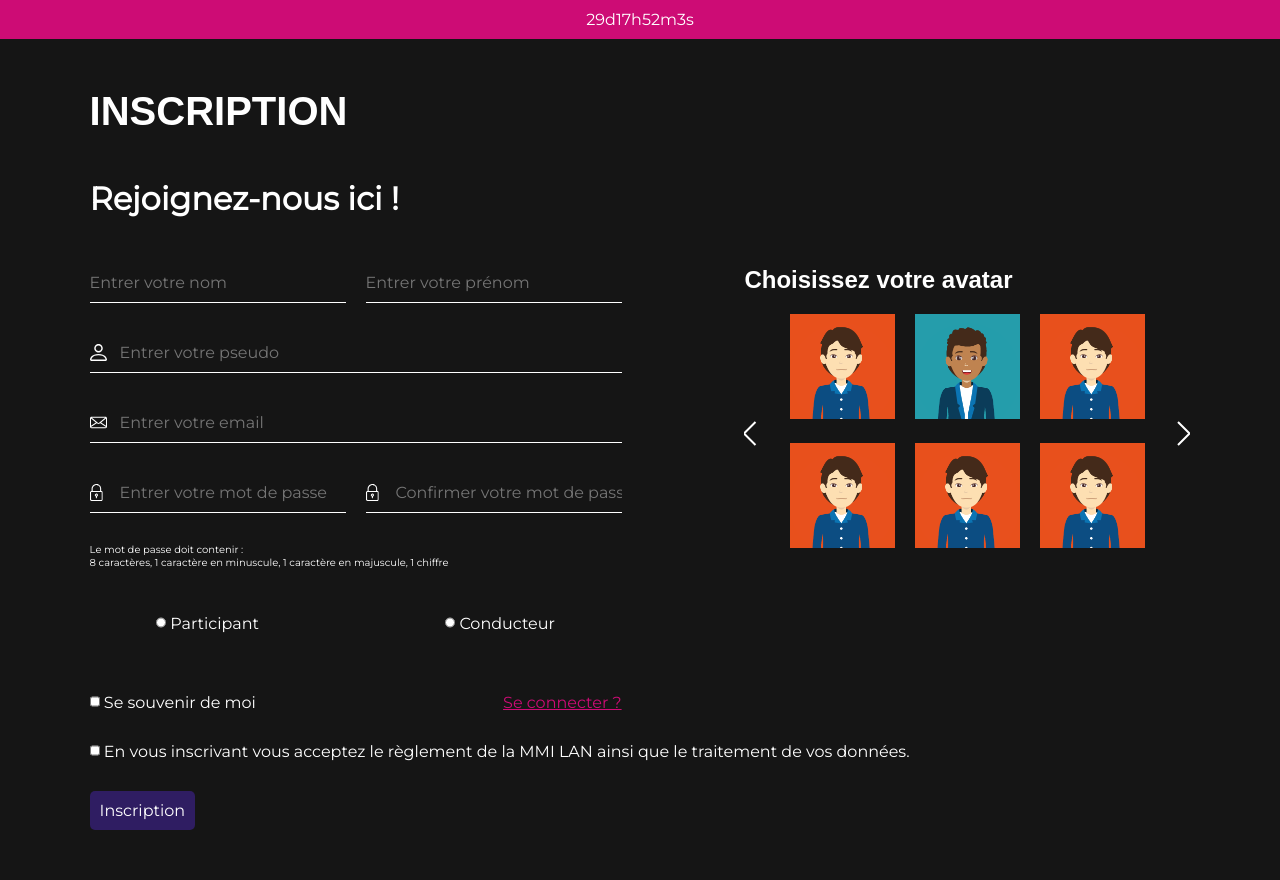
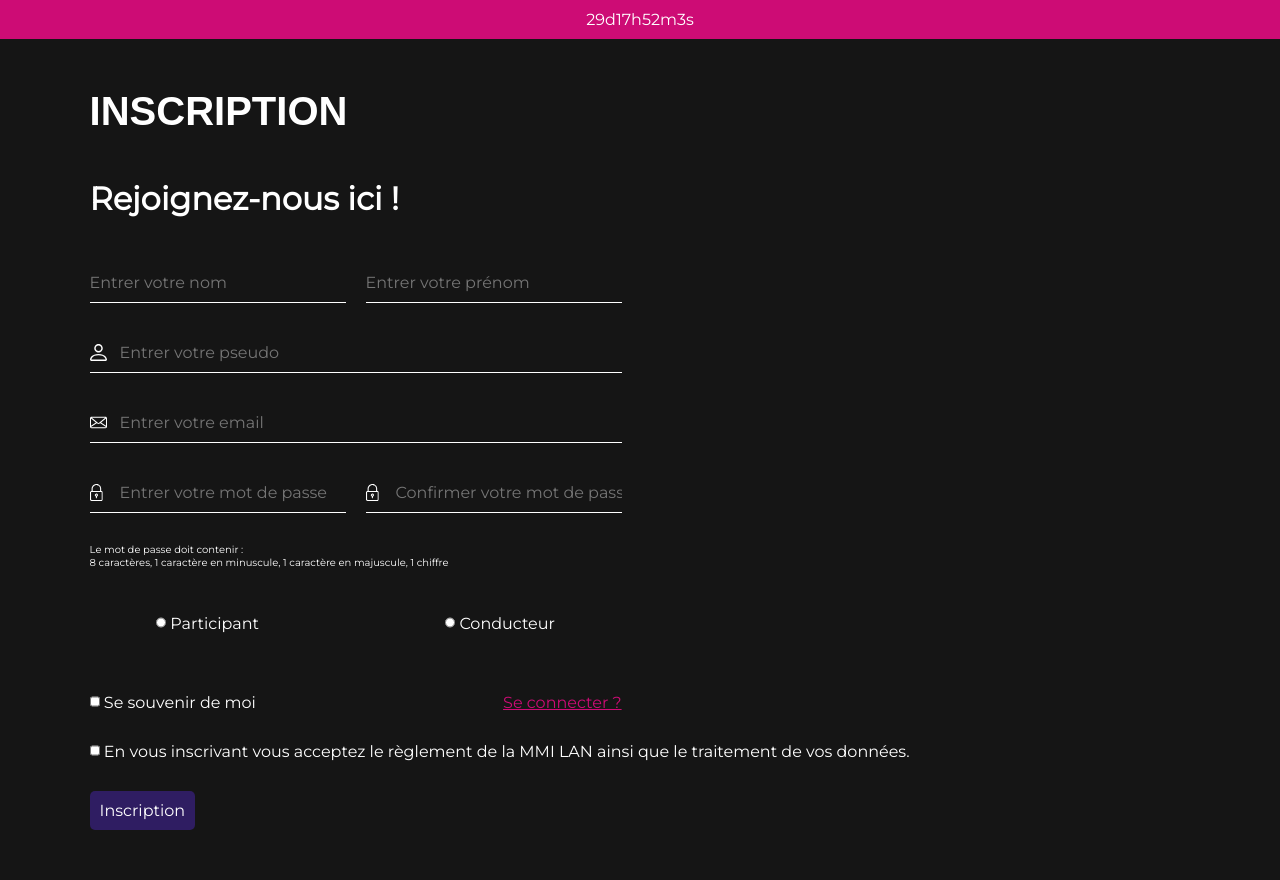
Before and after one commit to Kelyesse/mmi-lan-2023, a PHP site: page /inscription.php in a window 1280 px wide. Run offline with PHP 8.4, Linux system fonts and the light colour scheme; some web fonts are replaced.

Commit message:
commenter le choix de l'avatar tant qu'on a pas reçu les images

```diff
--- a/inscription.php
+++ b/inscription.php
@@ -10,7 +10,7 @@ $errorMessage = '';
 // Traitement du formulaire lorsque le formulaire est soumis
 if ($_SERVER['REQUEST_METHOD'] === 'POST') {
     // Vérification si tous les champs requis sont présents
-    $requiredFields = ['nom', 'prenom', 'pseudo', 'email', 'mdp1', 'mdp2', 'role', 'avatar'];
+    $requiredFields = ['nom', 'prenom', 'pseudo', 'email', 'mdp1', 'mdp2', 'role']; // ajouter 'avatar' quand on aura recu les images
     $missingFields = array_diff($requiredFields, array_keys($_POST));
 
     if (!empty($missingFields)) {
@@ -24,7 +24,7 @@ if ($_SERVER['REQUEST_METHOD'] === 'POST') {
         $mdp1 = hash('sha256', $_POST["mdp1"]);
         $mdp2 = hash('sha256', $_POST["mdp2"]);
         $role = $_POST["role"];
-        $avatar = $_POST["avatar"];
+        //$avatar = $_POST["avatar"];
         $favjeu = $_POST["favjeu"];
         $selectedSetup = $_POST["setup"];
 
@@ -214,7 +214,7 @@ function generateId(array $excludeArray)
                                 <a href="#">Se connecter ?</a>
                             </div>
                         </div>
-                        <div id="choix_ava">
+                        <!-- <div id="choix_ava">
                             <div>
                                 <h3>Choisissez votre avatar</h3>
                                 <div id="liste_ava">
@@ -223,7 +223,7 @@ function generateId(array $excludeArray)
                                     </svg>
                                     <div class="avatar">
 
-                                        <!--toutes les img sont à changé par celles de la base de donnée-->
+                                        toutes les img sont à changé par celles de la base de donnée
 
                                         <div class="avatar-option prem">
                                             <img src="./assets/img/ava1.gif" alt="">
@@ -267,11 +267,11 @@ function generateId(array $excludeArray)
                                     </svg>
                                 </div>
 
-                                <!--Input qui prend comme valeur la src de l'image sur laquelle l'utilisateur à cliquer-->
+                                Input qui prend comme valeur la src de l'image sur laquelle l'utilisateur à cliquer
 
                                 <input type="hidden" name="avatar" id="avatar" value="" required>
                             </div>
-                        </div>
+                        </div> -->
                     </div>
                     <div id="accept-rules">
                         <input type="checkbox" name="rules" id="rules" required>
```
